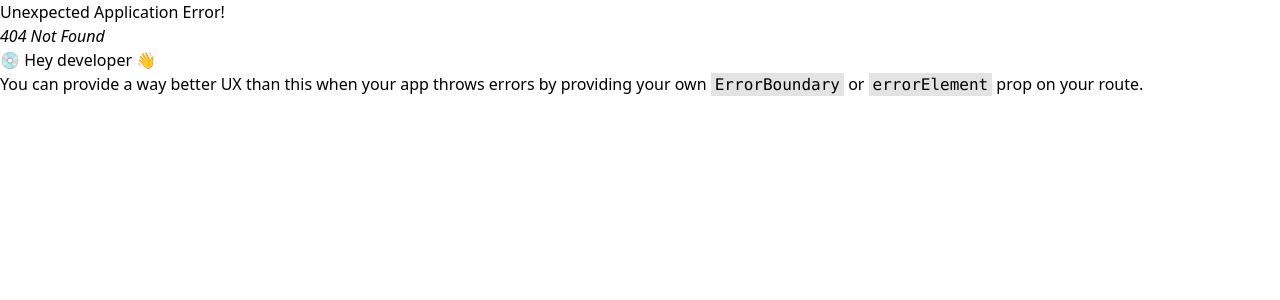
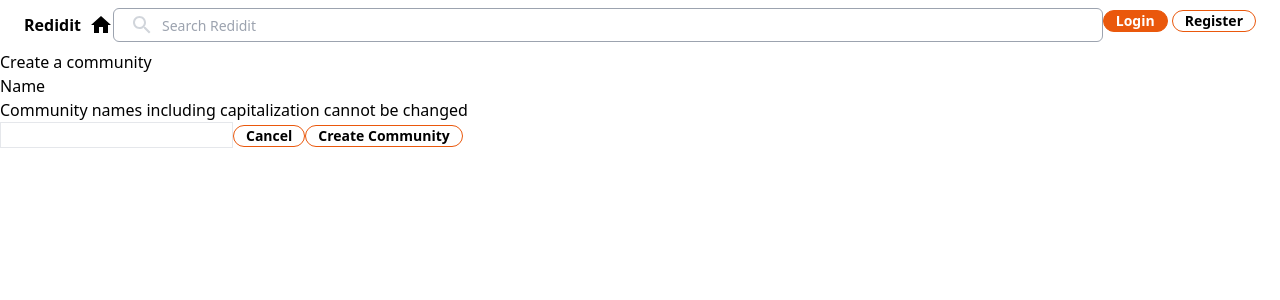
Before and after one commit to jazxbx/redditit-client, a React (Vite) app: page /submit/community in a window 1280 px wide. Before the commit this address had no page. Shown: the top 300 px of the page. Built offline with nearby package versions, Linux system fonts and the light colour scheme; no server answers.

Commit message:
feat: create subreddit

```diff
--- a/src/App.jsx
+++ b/src/App.jsx
@@ -67,6 +67,7 @@
           user,
           setUser,
           subreddits,
+          fetchSubreddits,
         }}
       />
     </>
--- a/src/main.jsx
+++ b/src/main.jsx
@@ -9,6 +9,7 @@
 import Register from "./routes/register.jsx";
 import Subreddit from "./routes/subreddit.jsx";
 import SubmitPost from "./routes/submitPost.jsx";
+import CreateSubreddit from "./routes/createSubreddit.jsx";
 
 const router = createBrowserRouter([
   {
@@ -19,6 +20,7 @@
       { path: "login", element: <Login /> },
       { path: "register", element: <Register /> },
       { path: "submit", element: <SubmitPost /> },
+      { path: "submit/community", element: <CreateSubreddit /> },
       { path: "subreddit/:subredditId", element: <Subreddit /> },
     ],
   },
--- /dev/null
+++ b/src/routes/createSubreddit.jsx
@@ -0,0 +1,74 @@
+import { useOutletContext } from "react-router-dom";
+import { useState, useEffect } from "react";
+import { API } from "../lib";
+import { useNavigate } from "react-router-dom";
+import Button from "../components/Button";
+
+function CreateSubreddit() {
+  const { token, fetchSubreddits } = useOutletContext();
+  const [name, setName] = useState("");
+  const [error, setError] = useState("");
+  const [newSubredditId, setNewSubredditId] = useState(null);
+
+  const navigate = useNavigate();
+
+  useEffect(() => {
+    // Check if newSubredditId has a value and then navigate
+    if (newSubredditId) {
+      navigate(`/subreddit/${newSubredditId}`);
+      setNewSubredditId(null);
+    }
+  }, [newSubredditId, navigate]); // Add navigate to the dependency array
+
+  async function handleSubmit(e) {
+    e.preventDefault();
+
+    if (!token) {
+      setError(`Please login to post`);
+      return;
+    }
+
+    const res = await fetch(`${API}/subreddits`, {
+      method: "POST",
+      headers: {
+        Authorization: `Bearer ${token}`,
+        "Content-Type": "application/json",
+      },
+      body: JSON.stringify({ name }),
+    });
+
+    const info = await res.json();
+
+    if (!info.success) {
+      return setError(info.error);
+    } else {
+      setName("");
+      fetchSubreddits();
+      setError("");
+      setNewSubredditId(info.id);
+    }
+  }
+
+  return (
+    <div>
+      <div>
+        <h1 className="text-start">Create a community</h1>
+        <p>Name</p>
+        <p>Community names including capitalization cannot be changed</p>
+        <form onSubmit={handleSubmit}>
+          <input
+            className="border"
+            type="text"
+            onChange={(e) => setName(e.target.value)}
+            value={name}
+          />
+          <Button>Cancel</Button>
+          <Button>Create Community</Button>
+        </form>
+        {error && <p className="text-red-500">{error}</p>}
+      </div>
+    </div>
+  );
+}
+
+export default CreateSubreddit;
--- a/src/routes/home.jsx
+++ b/src/routes/home.jsx
@@ -9,9 +9,9 @@
       <Button>
         <Link to={"/submit"}>Create Post</Link>
       </Button>
-      {/* <Button>
-        <Link to={"/submit"}>Create Community</Link>
-      </Button> */}
+      <Button>
+        <Link to={"/submit/community"}>Create Community</Link>
+      </Button>
       <div className="mx-28 flex gap-3">
         <Post />
         <DisplaySubreddits />
```
